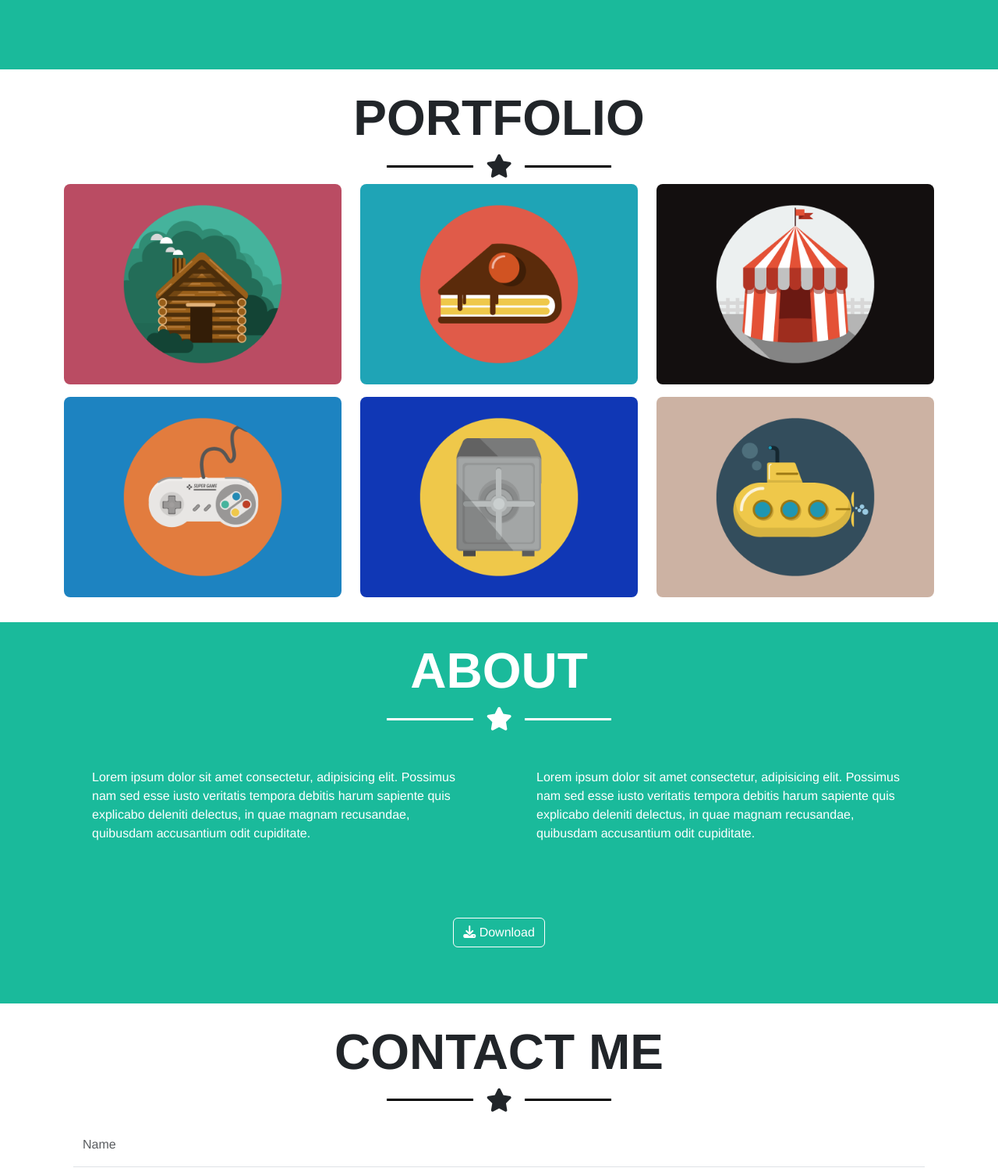
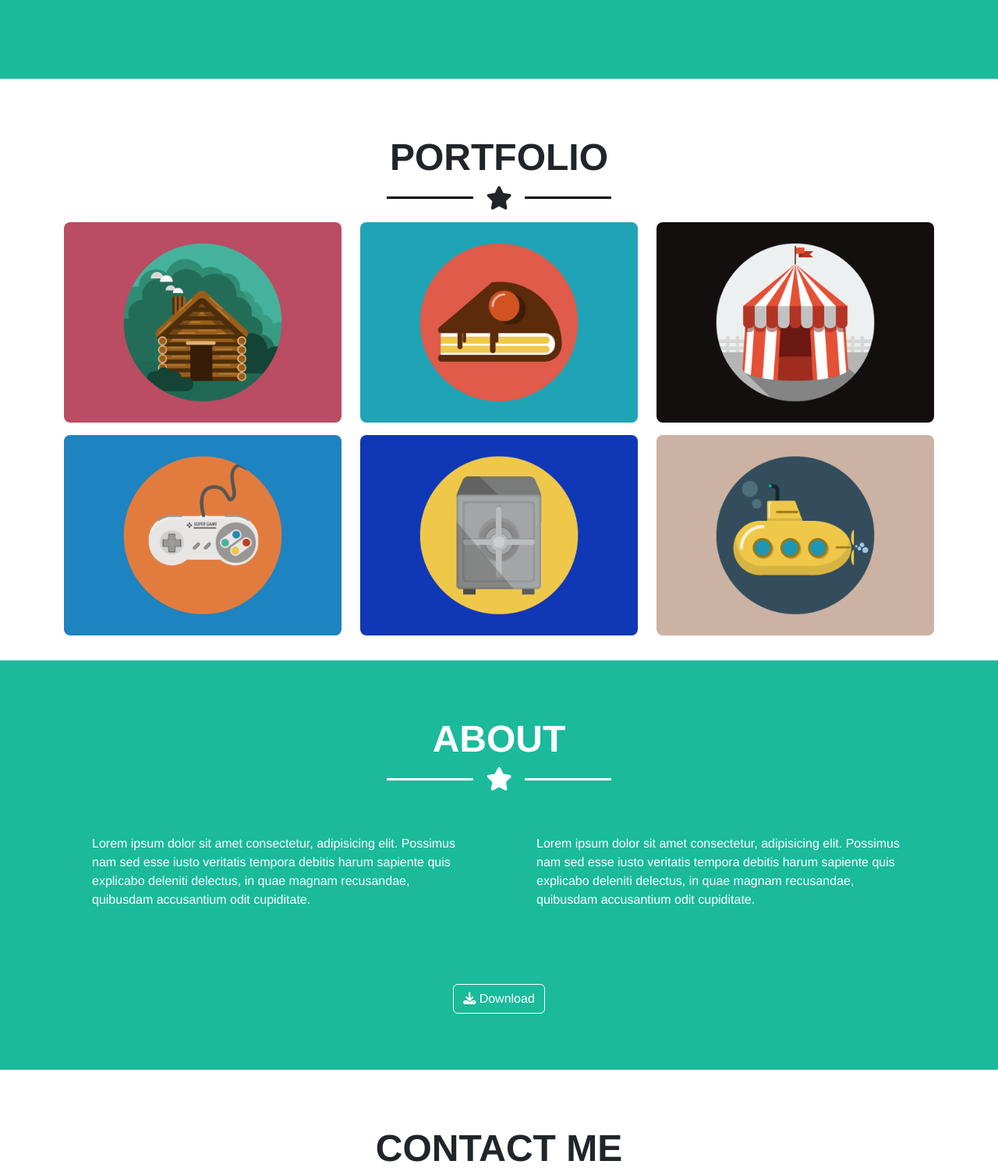
Before and after one commit to FabioCostantino84/html-css-bootstrap-freelancer, a plain HTML site: page index.html in a window 1280 px wide. Shown: the part 654-2161 px from the top of the page at 78% size. Drawn offline with nearby package versions, Linux system fonts and the light colour scheme.

Commit message:
add fixed size text and spacing

```diff
--- a/assets/css/style.css
+++ b/assets/css/style.css
@@ -1,4 +1,4 @@
-.debug #site_header {
+#site_header {
     height: 90px;
     background-color: var(--boo-primary-dark);
 
--- a/index.html
+++ b/index.html
@@ -12,7 +12,7 @@
     <link rel="stylesheet" href="./assets/css/style.css">
 </head>
 
-<body class="">
+<body>
 
     <header class="py-3" id="site_header">
 
@@ -20,7 +20,7 @@
 
             <nav class=" navbar navbar-expand-lg navbar-dark">
                 <div class="container-fluid">
-                    <a class="navbar-brand fw-bold text-light" href="#">START BOOTSTRAP</a>
+                    <a class="navbar-brand fw-bold fs-3 text-light" href="#">START BOOTSTRAP</a>
                     <button class="navbar-toggler" type="button" data-bs-toggle="collapse"
                         data-bs-target="#navbarSupportedContent" aria-controls="navbarSupportedContent"
                         aria-expanded="false" aria-label="Toggle navigation">
@@ -67,7 +67,7 @@
             <div class="container mb-4 rounded-3">
                 <div class="container-fluid py-5 text-center text-white">
                     <img src="./assets/img/avatar.svg" alt="">
-                    <h1 class="display-4 fw-bold pt-3">START BOOTSTRAP </h1>
+                    <h1 class="display-3 fw-bold pt-3">START BOOTSTRAP </h1>
 
                     <div class="row">
                         <div class="col-12 d-flex justify-content-center align-items-center gap-3">
@@ -75,7 +75,7 @@
                             <i class="star fa-solid fa-star gap-2"></i>
                             <div class="star_row bg-white"></div>
                         </div>
-                        <h5 class="display-7 col-12 p-2">
+                        <h5 class="fs-5 col-12 p-2">
                             GRAPHIC ARTIST - WEB DESIGNER - ILLUSTRATOR
                         </h5>
                     </div>
@@ -86,9 +86,9 @@
         <!-- portfolio -->
         <section class="portfolio py-4">
             <div class="container text-center">
-                <h2 class="display-3 fw-bold">PORTFOLIO</h2>
+                <h2 class="display-5 fw-bold pt-5">PORTFOLIO</h2>
 
-                <div class="col-12 d-flex justify-content-center align-items-center gap-3">
+                <div class="col-12 d-flex justify-content-center align-items-center gap-3 pb-2">
                     <div class="star_row bg-black"></div>
                     <i class="star fa-solid fa-star gap-2"></i>
                     <div class="star_row bg-black"></div>
@@ -128,9 +128,9 @@
         <!-- about -->
         <section class="about py-4">
             <div class="container">
-                <h2 class="display-3 fw-bold text-center text-white">ABOUT</h2>
+                <h2 class="display-5 fw-bold text-center text-white pt-5">ABOUT</h2>
 
-                <div class="col-12 d-flex justify-content-center align-items-center gap-3">
+                <div class="col-12 d-flex justify-content-center align-items-center gap-3 pb-2">
                     <div class="star_row bg-white"></div>
                     <i class="star fa-solid fa-star gap-2 text-white"></i>
                     <div class="star_row bg-white"></div>
@@ -161,9 +161,9 @@
 
         <section class="contact_me py-4">
             <div class="container">
-                <h2 class="display-3 fw-bold text-center">CONTACT ME</h2>
+                <h2 class="display-5 fw-bold text-center pt-5">CONTACT ME</h2>
 
-                <div class="col-12 d-flex justify-content-center align-items-center gap-3">
+                <div class="col-12 d-flex justify-content-center align-items-center gap-3 pb-2">
                     <div class="star_row bg-black"></div>
                     <i class="star fa-solid fa-star gap-2"></i>
                     <div class="star_row bg-black"></div>
```
